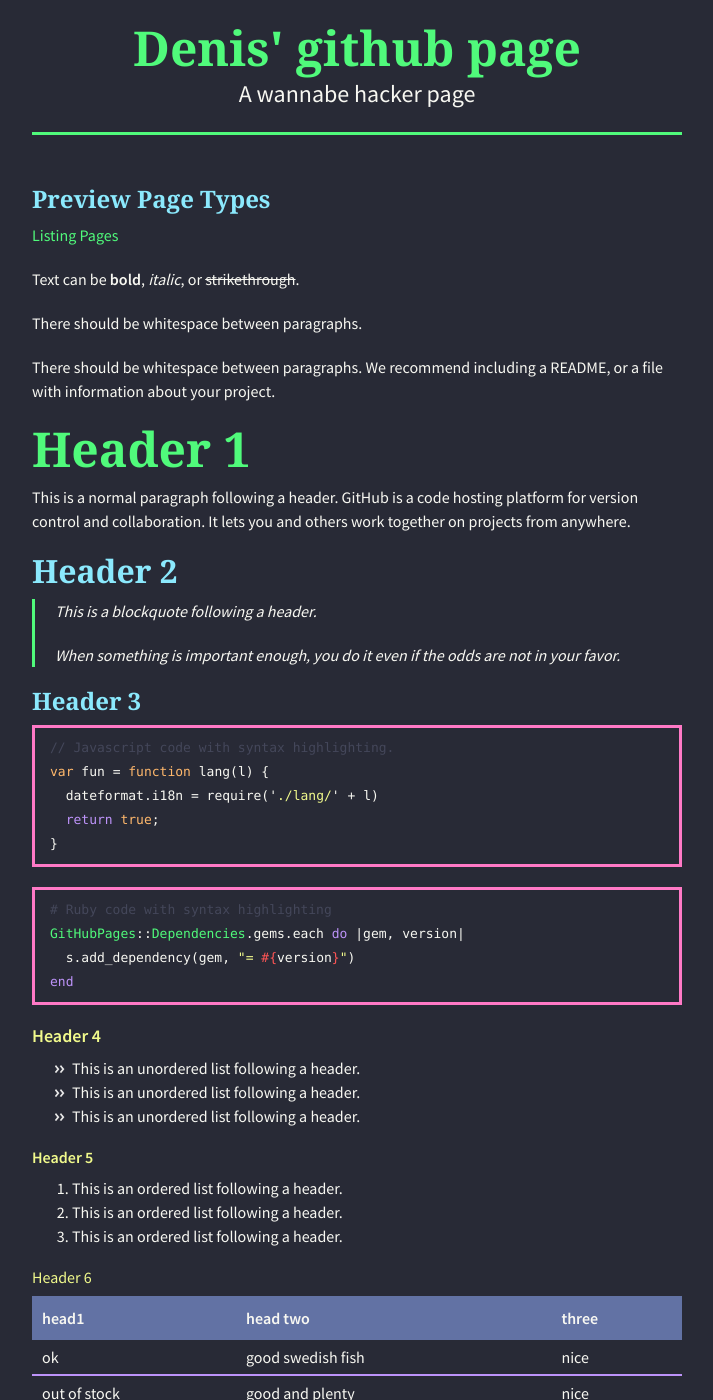
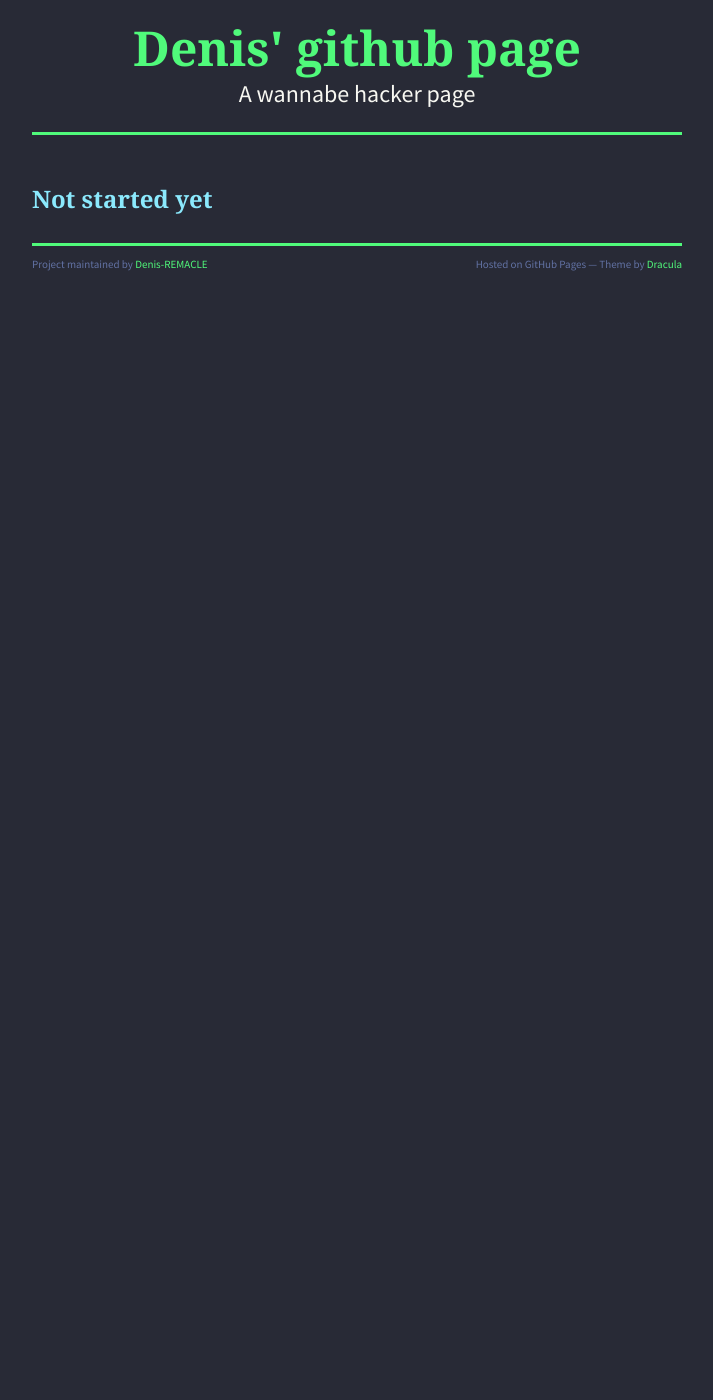
Before and after one commit to Denis-REMACLE/denis-remacle.github.io, a Jekyll site: the page built from index.md, in a window 1280 px wide and 1400 px high. Shown: the whole window, without its empty margins (283-996 px from the left). Built offline with Jekyll 4.4.1, drawn with Linux system fonts in a browser that asks for light colours; nearby versions of some CDN libraries; our own code applies the rules of GitHub Pages for plain Markdown files; some of the changed text lies outside the part shown.

Commit message:
Modified page

````diff
--- a/index.md
+++ b/index.md
@@ -1,7 +1,7 @@
 ---
 layout: default
 ---
-
+<!---
 ### Preview Page Types
 [Listing Pages](samples/listings-page)
 
@@ -122,3 +122,5 @@ Long, single-line code blocks should not wrap. They should horizontally scroll i
 ```
 The final element.
 ```
+-->
+### Not started yet
````
